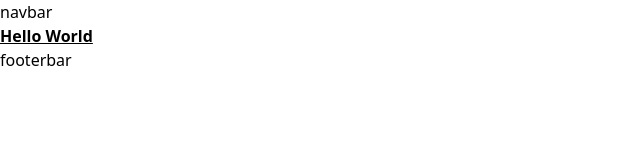
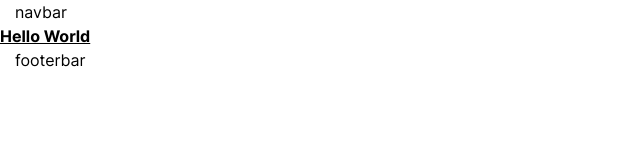
Before and after one commit to xasanof17/digital-agency, a Next.js app: page / in a window 1280 px wide. Shown: the top 160 px of the page, without its empty margins (0-640 px from the left). Built offline with nearby package versions, Linux system fonts and the light colour scheme.

Commit message:
root is ready

```diff
--- a/src/pages/_document.js
+++ b/src/pages/_document.js
@@ -8,7 +8,7 @@ export default function Document() {
         <meta name="author" content="Xasanov Javohir xasanof17@gmail.com" />
         <link rel="icon" href="/favicon.png" />
       </Head>
-      <body>
+      <body className='bg-white font-inter'>
         <Main />
         <NextScript />
       </body>
--- /dev/null
+++ b/src/scss/fonts.scss
@@ -0,0 +1,56 @@
+@font-face {
+  font-family: "Inter";
+  src: url("../assets/fonts/Inter/Inter-Black.ttf");
+  font-weight: 900;
+}
+@font-face {
+  font-family: "Inter";
+  src: url("../assets/fonts/Inter/Inter-Bold.ttf");
+  font-weight: 700;
+}
+@font-face {
+  font-family: "Inter";
+  src: url("../assets/fonts/Inter/Inter-ExtraBold.ttf");
+  font-weight: 900;
+}
+@font-face {
+  font-family: "Inter";
+  src: url("../assets/fonts/Inter/Inter-Medium.ttf");
+  font-weight: 500;
+}
+@font-face {
+  font-family: "Inter";
+  src: url("../assets/fonts/Inter/Inter-Regular.ttf");
+  font-weight: 400;
+}
+@font-face {
+  font-family: "Inter";
+  src: url("../assets/fonts/Inter/Inter-SemiBold.ttf");
+  font-weight: 600;
+}
+// Roboto
+@font-face {
+  font-family: "Roboto";
+  src: url("../assets/fonts/Roboto/Roboto-Black.ttf");
+  font-weight: 900;
+}
+@font-face {
+  font-family: "Roboto";
+  src: url("../assets/fonts/Roboto/Roboto-Bold.ttf");
+  font-weight: 700;
+}
+@font-face {
+  font-family: "Roboto";
+  src: url("../assets/fonts/Roboto/Roboto-Light.ttf");
+  font-weight: 300;
+}
+@font-face {
+  font-family: "Roboto";
+  src: url("../assets/fonts/Roboto/Roboto-Medium.ttf");
+  font-weight: 500;
+}
+@font-face {
+  font-family: "Roboto";
+  src: url("../assets/fonts/Roboto/Roboto-Regular.ttf");
+  font-weight: 400;
+}
--- a/src/scss/globals.scss
+++ b/src/scss/globals.scss
@@ -1,3 +1,14 @@
+@import url("fonts.scss");
 @tailwind base;
 @tailwind components;
 @tailwind utilities;
+
+body {
+  scroll-behavior: smooth;
+}
+.container {
+  max-width: 1430px;
+  width: 100%;
+  margin: 0 auto;
+  padding: 0 15px;
+}
--- a/tailwind.config.js
+++ b/tailwind.config.js
@@ -2,7 +2,44 @@
 module.exports = {
   content: ["./src/**/**/*.{js,ts,jsx,tsx}"],
   theme: {
-    extend: {},
+    screens: {
+      ss: "321px",
+      xs: "376px",
+      sm: "600px",
+      md: "769px",
+      lg: "1025px",
+      xl: "1440px",
+    },
+    extend: {
+      fontFamily: {
+        inter: ["Inter, sans-serif"],
+        roboto: ["Roboto, sans-serif"],
+      },
+      fontSize: {
+        sm: ["14px", "20px"],
+        base: ["20px", "28px"],
+        lg: ["26px", "19px"],
+        xl: ["38px", "40px"],
+        xxl: ["68px", "79px"],
+      },
+      fontWeight: {
+        regular: 400,
+        medium: 500,
+        semibold: 600,
+        bold: 700,
+        extrabold: 800,
+        black: 900,
+      },
+      colors: {
+        white: "#fff",
+        blue: "#376FFF",
+        darkblue: "#393A56",
+        insigniawhite: "#EDF4FA",
+        blankstare: "#8B9BAB",
+        bluedepths: "#242A56",
+        seadrive: "#C1D3DE",
+      },
+    },
   },
   plugins: [],
 };
```
